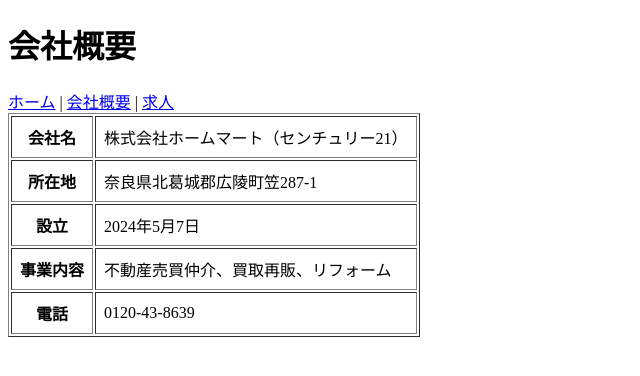
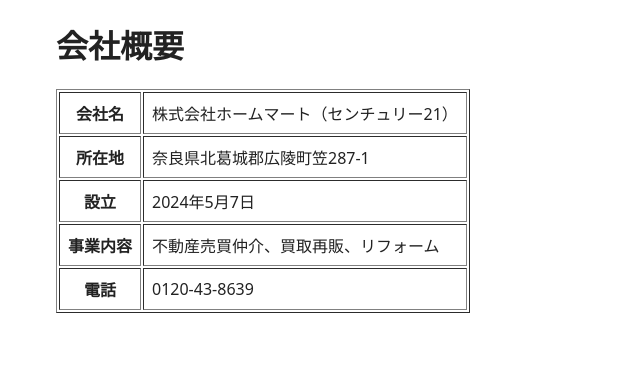
Before and after one commit to c21-japan/new-hp, a plain HTML site: page company.html in a window 1280 px wide. Shown: the whole page, without its empty margins (0-640 px from the left). Drawn offline with Linux system fonts and the light colour scheme.

Commit message:
Update company.html

```diff
--- a/company.html
+++ b/company.html
@@ -1,17 +1,17 @@
 <!DOCTYPE html>
 <html lang="ja">
 <head>
-  <meta charset="UTF-8">
+  <meta charset="utf-8">
+  <meta name="viewport" content="width=device-width,initial-scale=1">
   <title>会社概要 - 株式会社ホームマート</title>
+  <link rel="stylesheet" href="/assets/site.css">
 </head>
 <body>
-  <h1>会社概要</h1>
-  <nav>
-  <a href="index.html">ホーム</a> |
-  <a href="company.html">会社概要</a> |
-  <a href="recruit.html">求人</a>
-  </nav>
-  <main>
+  <div id="site-header"></div>
+
+  <main class="container">
+    <h1>会社概要</h1>
+
     <table border="1" cellpadding="8">
       <tr><th>会社名</th><td>株式会社ホームマート（センチュリー21）</td></tr>
       <tr><th>所在地</th><td>奈良県北葛城郡広陵町笠287-1</td></tr>
@@ -20,5 +20,8 @@
       <tr><th>電話</th><td>0120-43-8639</td></tr>
     </table>
   </main>
+
+  <div id="site-footer"></div>
+  <script defer src="/assets/js/layout.js"></script>
 </body>
 </html>
```
